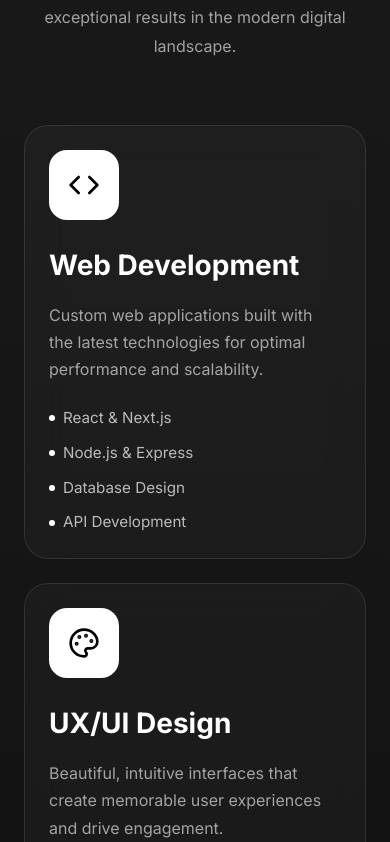
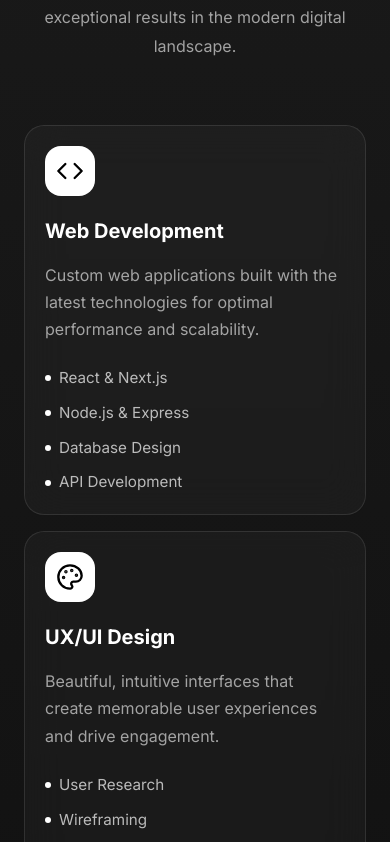
Before and after one commit to MangeshBhalerao/Agency, a Next.js app: page / in a window 390 px wide. Shown: the part 4342-5184 px from the top of the page. Built offline with nearby package versions, Linux system fonts and the light colour scheme.

Commit message:
services animation

```diff
--- a/src/sections/Services.js
+++ b/src/sections/Services.js
@@ -122,8 +122,9 @@ export default function Services() {
         <div
           style={{
             display: 'grid',
-            gridTemplateColumns: 'repeat(auto-fit, minmax(min(100%, 300px), 1fr))',
-            gap: 'clamp(1.5rem, 3vw, 2rem)',
+            gridTemplateColumns: 'repeat(auto-fit, minmax(min(100%, 280px), 1fr))',
+            gap: 'clamp(1rem, 3vw, 2rem)',
+            width: '100%',
           }}
         >
           {services.map((service, index) => {
@@ -131,8 +132,8 @@ export default function Services() {
             return (
               <motion.div
                 key={index}
-                initial={{ opacity: 0, y: 30 }}
-                whileInView={{ opacity: 1, y: 0 }}
+                initial={{ opacity: 0 }}
+                whileInView={{ opacity: 1 }}
                 viewport={{ once: true }}
                 transition={{ duration: 0.6, delay: index * 0.1 }}
                 whileHover={{ y: -10 }}
@@ -140,12 +141,14 @@ export default function Services() {
                   background: 'rgba(255, 255, 255, 0.03)',
                   backdropFilter: 'blur(20px)',
                   border: '1px solid rgba(255, 255, 255, 0.1)',
-                  borderRadius: '24px',
-                  padding: 'clamp(1.5rem, 3vw, 2.5rem)',
+                  borderRadius: '20px',
+                  padding: 'clamp(1.25rem, 4vw, 2.5rem)',
                   transition: 'all 0.3s ease',
                   cursor: 'pointer',
                   position: 'relative',
                   overflow: 'hidden',
+                  width: '100%',
+                  boxSizing: 'border-box',
                 }}
                 onMouseEnter={(e) => {
                   e.currentTarget.style.boxShadow = '0 20px 60px rgba(255, 255, 255, 0.9)';
@@ -174,26 +177,28 @@ export default function Services() {
                   {/* Icon */}
                   <div
                     style={{
-                      width: '70px',
-                      height: '70px',
+                      width: 'clamp(50px, 10vw, 70px)',
+                      height: 'clamp(50px, 10vw, 70px)',
                       background: '#ffffff',
-                      borderRadius: '18px',
+                      borderRadius: '16px',
                       display: 'flex',
                       alignItems: 'center',
                       justifyContent: 'center',
-                      marginBottom: '1.5rem',
+                      marginBottom: '1.25rem',
+                      flexShrink: 0,
                     }}
                   >
-                    <Icon size={32} style={{ color: '#000000' }} />
+                    <Icon size={28} style={{ color: '#000000' }} />
                   </div>
 
                   {/* Title */}
                   <h3
                     style={{
-                      fontSize: '1.75rem',
+                      fontSize: 'clamp(1.25rem, 4vw, 1.75rem)',
                       fontWeight: '700',
                       color: '#fff',
                       marginBottom: '1rem',
+                      wordBreak: 'break-word',
                     }}
                   >
                     {service.title}
```
